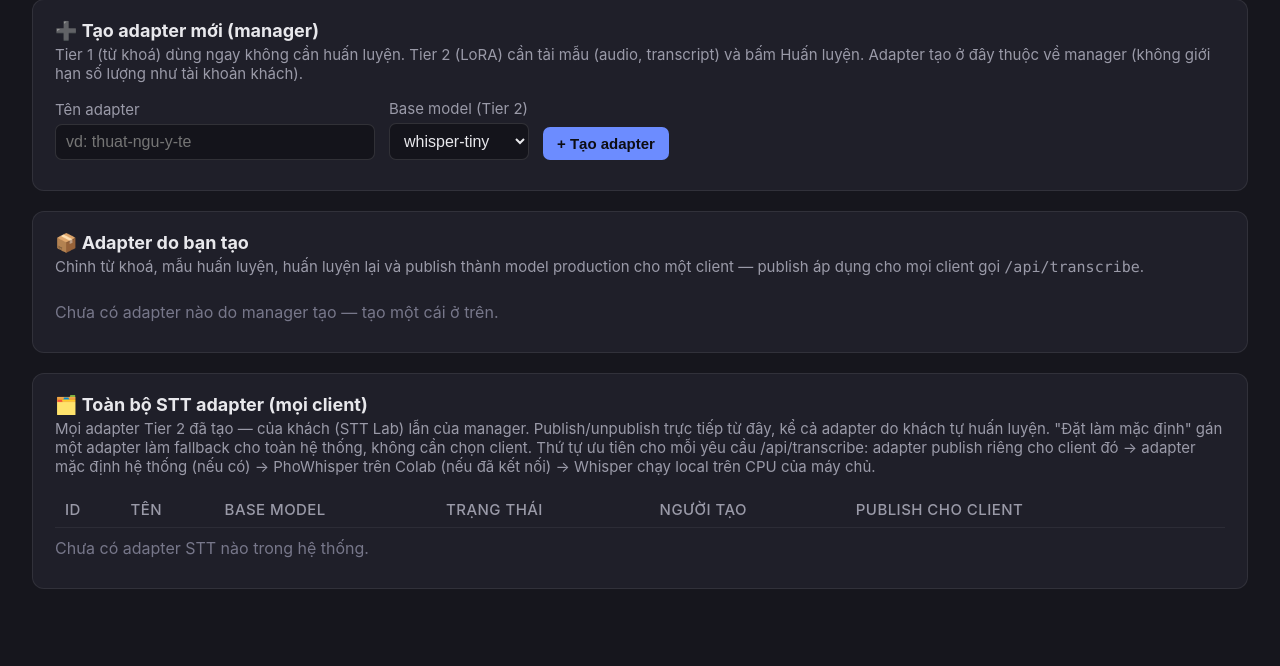
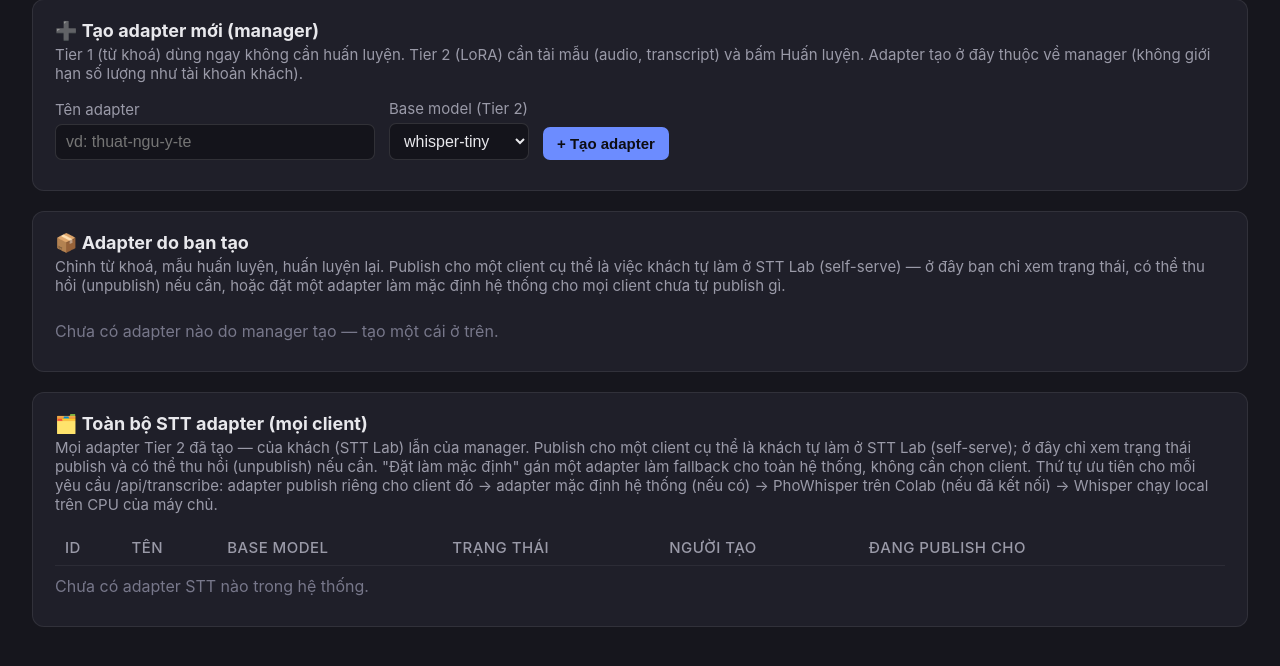
Before and after one commit to BaoNHN/clone-voice-station, a FastAPI app: page /manager/stt in a window 1280 px wide. Shown: the part 90-756 px from the top of the page. Run offline with FastAPI, Linux system fonts and the light colour scheme; the visitor is signed in with stand-in values (Sample User, id 1); data comes from the database, SQL or seed files in the repository; data that the repository does not hold is empty.

Commit message:
Make STT adapter publish guest-self-serve-only; fix Tier 1 publish button bug
Manager could previously pick an arbitrary client from a dropdown and
publish any adapter onto it (POST /manager/stt/adapters/{id}/publish,
client_id from the request body) -- removed that route and the
manager_stt.html client-select/Publish UI entirely. Publishing to a specific
client is now only ever done by the guest themselves from /stt-lab, always
onto their own auto-provisioned client (the existing self-serve route,
unchanged). Manager's remaining write actions on publish state are Unpublish
(revoke, no client involved) and Set/unset default (system-wide fallback,
also no client_id) -- the "Đang publish cho: X" badge is now purely a
read-only status display on the manager side.

Also fixes a real bug this surfaced: stt_guest_dashboard.html showed a
"Publish" button for ANY status='ready' adapter, but Tier 1 (hotword-only)
adapters are ready by definition and never get an adapter_path (no LoRA
training job) -- clicking Publish on one always 400'd server-side
("Chỉ có thể publish adapter đã huấn luyện xong"), confusingly, since the UI
never explained why. The button now only shows for Tier 2 (adapter_path
set); Tier 1 shows an explanatory message pointing at "Tải xuống" + local
STT instead, which is how Tier 1 adapters are actually meant to be used.

Updated docs/STT_LAB_GUIDE.md (+ regenerated .html) to document the
publish/default split and fix its voice-lab-example instructions, which
still described the old manual stt_pack/ file-drop instead of the new
/settings upload UI.

```diff
--- a/app.py
+++ b/app.py
@@ -789,8 +789,8 @@ async def transcribe_route(
     gets back plain text to feed into its own assistant as a normal text
     query; this service never sees or needs to know what that query means.
 
-    If a manager has published a Tier 2 STT adapter for this client (see
-    /manager/stt/adapters/{id}/publish), tries that fine-tuned model first.
+    If a Tier 2 STT adapter has been published for this client (self-serve,
+    see /api/stt/adapters/{id}/publish), tries that fine-tuned model first.
     Otherwise, tries the manager's system-wide default adapter if one is set
     (see /manager/stt/adapters/{id}/set-default) -- a manager-owned adapter
     that isn't tied to any single client_id. Otherwise -- or if either adapter
@@ -1191,10 +1191,13 @@ async def download_stt_adapter_route(adapter_id: int, guest_id: int = Depends(re
 async def publish_stt_adapter_route(adapter_id: int, guest_id: int = Depends(require_stt_guest)):
     """Self-serve publish (added 2026-08-12): a guest activates their own ready adapter
     for their own auto-provisioned client's /api/transcribe traffic immediately, no
-    manager step in between -- see _provision_stt_guest_client (database.py). Unlike
-    the manager route (POST /manager/stt/adapters/{id}/publish), client_id is never
-    taken from the request -- it's always the guest's own, read fresh from the DB
-    (not the session) so a manager fix-up is honored right away."""
+    manager step in between -- see _provision_stt_guest_client (database.py). This is
+    the ONLY way to publish an adapter to a specific client -- there is deliberately no
+    manager-side equivalent that picks an arbitrary client_id, so client_id is never
+    taken from the request here either -- it's always the guest's own, read fresh from
+    the DB (not the session) so a manager fix-up (see database.py) is honored right
+    away. A manager can only revoke (POST /manager/stt/adapters/{id}/unpublish) or set
+    a client-independent system default (.../set-default)."""
     adapter = _get_owned_stt_adapter(adapter_id, guest_id)
     if adapter["status"] != "ready" or not adapter["adapter_path"]:
         raise HTTPException(status_code=400,
@@ -1468,24 +1471,12 @@ async def manager_download_stt_adapter_route(adapter_id: int, manager: str = Dep
     )
 
 
-@app.post("/manager/stt/adapters/{adapter_id}/publish")
-async def manager_publish_stt_adapter_route(adapter_id: int, request: Request, manager: str = Depends(require_manager)):
-    adapter = _get_stt_adapter_or_404(adapter_id)
-    if adapter["status"] != "ready" or not adapter["adapter_path"]:
-        raise HTTPException(
-            status_code=400,
-            detail="Chỉ có thể publish adapter đã huấn luyện xong (status='ready', có adapter_path).",
-        )
-    data = await request.json()
-    client_id = data.get("client_id")
-    if not client_id or not get_client(client_id):
-        raise HTTPException(status_code=400, detail="client_id không hợp lệ.")
-    publish_stt_adapter(adapter_id, client_id)
-    return {"status": "ok"}
-
-
 @app.post("/manager/stt/adapters/{adapter_id}/unpublish")
 async def manager_unpublish_stt_adapter_route(adapter_id: int, manager: str = Depends(require_manager)):
+    """Revoke only -- a manager can un-publish (e.g. for moderation) but can't
+    publish to an arbitrary client themselves; publishing is guest self-serve
+    only, always onto the guest's own auto-provisioned client (see
+    POST /api/stt/adapters/{id}/publish)."""
     _get_stt_adapter_or_404(adapter_id)
     unpublish_stt_adapter(adapter_id)
     return {"status": "ok"}
--- a/templates/manager_stt.html
+++ b/templates/manager_stt.html
@@ -153,17 +153,14 @@
   }
   .actions-row { display: flex; gap: 8px; margin-top: 10px; }
 
-  /* ── Publish-to-client controls: reused both inside an owned adapter's card
-     and, compactly, in the global "every adapter" table below -- publishing
-     doesn't require having authored the adapter (a manager can publish a
-     guest-trained one too), so this lives independent of the card UI. ── */
+  /* ── Publish status + default controls: reused both inside an owned
+     adapter's card and, compactly, in the global "every adapter" table
+     below. Publishing itself is guest self-serve only (STT Lab) -- a
+     manager only sees the resulting state here and can revoke it or set
+     system-wide default, never pick a client to publish onto. ── */
   .publish-badge {
     font-size: 15px; padding: 3px 10px; border-radius: 999px;
     background: rgba(108,140,255,0.15); color: #9db2ff;
-  }
-  select.client-select {
-    padding: 7px 10px; border-radius: 7px; font-size: 15px; min-width: 160px;
-    background: #14141b; border: 1.5px solid rgba(255,255,255,0.12); color: #e8e8ec;
   }
 </style>
 </head>
@@ -209,7 +206,7 @@
 <!-- ══ Manager's own adapters (full editor, same as STT Lab) ══ -->
 <div class="card">
   <h2>📦 Adapter do bạn tạo</h2>
-  <p class="desc">Chỉnh từ khoá, mẫu huấn luyện, huấn luyện lại và publish thành model production cho một client — publish áp dụng cho mọi client gọi <span class="mono" style="font-family:'SF Mono',Consolas,monospace;">/api/transcribe</span>.</p>
+  <p class="desc">Chỉnh từ khoá, mẫu huấn luyện, huấn luyện lại. Publish cho một client cụ thể là việc khách tự làm ở STT Lab (self-serve) — ở đây bạn chỉ xem trạng thái, có thể thu hồi (unpublish) nếu cần, hoặc đặt một adapter làm mặc định hệ thống cho mọi client chưa tự publish gì.</p>
   <div id="ownAdaptersEmpty" class="empty" style="display:none;">Chưa có adapter nào do manager tạo — tạo một cái ở trên.</div>
   <div id="ownAdaptersList"></div>
 </div>
@@ -217,11 +214,11 @@
 <!-- ══ Global table: every adapter, any owner ══ -->
 <div class="card">
   <h2>🗂️ Toàn bộ STT adapter (mọi client)</h2>
-  <p class="desc">Mọi adapter Tier 2 đã tạo — của khách (STT Lab) lẫn của manager. Publish/unpublish trực tiếp từ đây, kể cả adapter do khách tự huấn luyện. "Đặt làm mặc định" gán một adapter làm fallback cho toàn hệ thống, không cần chọn client. Thứ tự ưu tiên cho mỗi yêu cầu /api/transcribe: adapter publish riêng cho client đó → adapter mặc định hệ thống (nếu có) → PhoWhisper trên Colab (nếu đã kết nối) → Whisper chạy local trên CPU của máy chủ.</p>
+  <p class="desc">Mọi adapter Tier 2 đã tạo — của khách (STT Lab) lẫn của manager. Publish cho một client cụ thể là khách tự làm ở STT Lab (self-serve); ở đây chỉ xem trạng thái publish và có thể thu hồi (unpublish) nếu cần. "Đặt làm mặc định" gán một adapter làm fallback cho toàn hệ thống, không cần chọn client. Thứ tự ưu tiên cho mỗi yêu cầu /api/transcribe: adapter publish riêng cho client đó → adapter mặc định hệ thống (nếu có) → PhoWhisper trên Colab (nếu đã kết nối) → Whisper chạy local trên CPU của máy chủ.</p>
   <div style="overflow-x:auto;">
     <table>
       <thead>
-        <tr><th>ID</th><th>Tên</th><th>Base model</th><th>Trạng thái</th><th>Người tạo</th><th>Publish cho client</th><th></th></tr>
+        <tr><th>ID</th><th>Tên</th><th>Base model</th><th>Trạng thái</th><th>Người tạo</th><th>Đang publish cho</th><th></th></tr>
       </thead>
       <tbody id="globalAdaptersBody"></tbody>
     </table>
@@ -238,7 +235,6 @@ const MIN_STT_TRAIN_SAMPLES = {{ min_stt_train_samples }};
 const CSRF_TOKEN = "{{ csrf_token }}";
 
 let pollTimer = null;
-let CLIENTS = [];
 
 function toast(msg, kind) {
   const t = document.getElementById('toast');
@@ -269,15 +265,7 @@ function escapeHtml(s) {
 
 const STATUS_LABEL = { ready: 'Sẵn sàng', training: 'Đang huấn luyện', failed: 'Lỗi' };
 
-function clientOptionsHTML(selectedId) {
-  if (!CLIENTS.length) return '<option value="">— chưa có client nào —</option>';
-  return CLIENTS.map(c => `<option value="${c.id}" ${c.id === selectedId ? 'selected' : ''}>${escapeHtml(c.name)}</option>`).join('');
-}
-
-// Publish block shared by both the owned-adapter card and the global table --
-// only ready+trained adapters (adapter_path set) can be published, matching
-// the server-side check in POST /manager/stt/adapters/{id}/publish.
-// Default block: independent of per-client publish above -- a manager can set
+// Default block: independent of per-client publish below -- a manager can set
 // this adapter as the system-wide fallback for ANY client with nothing of its
 // own published, with no client_id involved at all (POST .../set-default).
 function defaultBlockHTML(a) {
@@ -292,8 +280,13 @@ function defaultBlockHTML(a) {
   return `<button class="btn ghost" data-action="set-default" data-id="${a.id}">Đặt làm mặc định</button>`;
 }
 
+// Publish block shared by both the owned-adapter card and the global table --
+// READ-ONLY status display, not an editable action: publishing to a specific
+// client is guest self-serve only (STT Lab's own "Publish" button, backed by
+// their auto-provisioned client -- see /api/stt/adapters/{id}/publish). A
+// manager never picks a client here; the only write action left is
+// Unpublish (revoke), plus the client-independent Default toggle below.
 function publishBlockHTML(a, compact) {
-  const canPublish = a.status === 'ready' && a.adapter_path;
   const defaultHTML = defaultBlockHTML(a);
   if (a.is_published) {
     return `
@@ -302,12 +295,8 @@ function publishBlockHTML(a, compact) {
       ${defaultHTML}
     `;
   }
-  if (!canPublish) {
-    return `<span class="tag">Chỉ publish được khi adapter đã huấn luyện xong (Sẵn sàng)</span>`;
-  }
   return `
-    <select class="client-select" data-id="${a.id}">${clientOptionsHTML(null)}</select>
-    <button class="btn" data-action="publish" data-id="${a.id}">Publish</button>
+    <span class="tag">Chưa publish cho client nào</span>
     ${defaultHTML}
   `;
 }
@@ -359,7 +348,7 @@ function adapterCardHTML(a) {
         <button class="btn ghost" data-action="continue" ${dis}>Train tiếp từ pack cũ</button>
       </div>
 
-      <div class="section-label">Publish cho client (production /api/transcribe)</div>
+      <div class="section-label">Trạng thái publish (production /api/transcribe) — khách tự publish ở STT Lab</div>
       <div class="publish-row" data-publish-for="${a.id}">${publishBlockHTML(a)}</div>
 
       <div class="actions-row">
@@ -372,12 +361,6 @@ function adapterCardHTML(a) {
 
 let _wasTraining = false;
 let _lastAdapters = [];
-
-async function loadClients() {
-  try {
-    CLIENTS = await api('/manager/clients');
-  } catch (e) { /* publish dropdowns just show empty -- table/cards still usable */ }
-}
 
 async function loadAdapters() {
   try {
@@ -554,18 +537,6 @@ document.getElementById('ownAdaptersList').addEventListener('input', (e) => {
   }
 });
 
-async function publishAdapter(adapterId, clientId) {
-  if (!clientId) { toast('Chọn client trước khi publish.', 'error'); return; }
-  try {
-    await api(`/manager/stt/adapters/${adapterId}/publish`, {
-      method: 'POST', headers: { 'Content-Type': 'application/json' },
-      body: JSON.stringify({ client_id: Number(clientId) }),
-    });
-    toast('Đã publish adapter cho client.');
-    loadAdapters();
-  } catch (e) { toast(e.message, 'error'); }
-}
-
 async function unpublishAdapter(adapterId) {
   try {
     await api(`/manager/stt/adapters/${adapterId}/unpublish`, { method: 'POST' });
@@ -591,13 +562,6 @@ async function unsetDefaultAdapter(adapterId) {
 }
 
 function handleGlobalOrCardClick(e) {
-  const pubBtn = e.target.closest('button[data-action="publish"]');
-  if (pubBtn) {
-    const id = Number(pubBtn.dataset.id);
-    const select = pubBtn.closest('.publish-row').querySelector('.client-select');
-    publishAdapter(id, select ? select.value : null);
-    return true;
-  }
   const unpubBtn = e.target.closest('button[data-action="unpublish"]');
   if (unpubBtn) {
     unpublishAdapter(Number(unpubBtn.dataset.id));
@@ -768,7 +732,7 @@ async function deleteAdapter(id, name) {
   } catch (e) { toast(e.message, 'error'); }
 }
 
-loadClients().then(loadAdapters);
+loadAdapters();
 </script>
 </body>
 </html>
--- a/templates/stt_guest_dashboard.html
+++ b/templates/stt_guest_dashboard.html
@@ -315,9 +315,10 @@ function adapterCardHTML(a) {
       </div>
 
       <div class="actions-row">
-        ${status === 'ready' ? (a.is_published
+        ${status === 'ready' && a.adapter_path ? (a.is_published
           ? `<button class="btn ghost" data-action="unpublish">Bỏ publish</button>`
-          : `<button class="btn" data-action="publish">Publish</button>`) : ''}
+          : `<button class="btn" data-action="publish">Publish cho client của tôi</button>`)
+          : (status === 'ready' ? `<span class="tag">Chỉ adapter Tier 2 (đã huấn luyện) mới publish được — Tier 1 (chỉ từ khoá) dùng qua "Tải xuống" rồi chạy local, không qua publish</span>` : '')}
         <button class="btn ghost" data-action="download">Tải xuống</button>
         <button class="btn danger" data-action="delete">Xoá adapter</button>
       </div>
```
Also changed, not shown: docs/STT_LAB_GUIDE.html (+11 -1 lines), docs/STT_LAB_GUIDE.md (+15 -1 lines).
